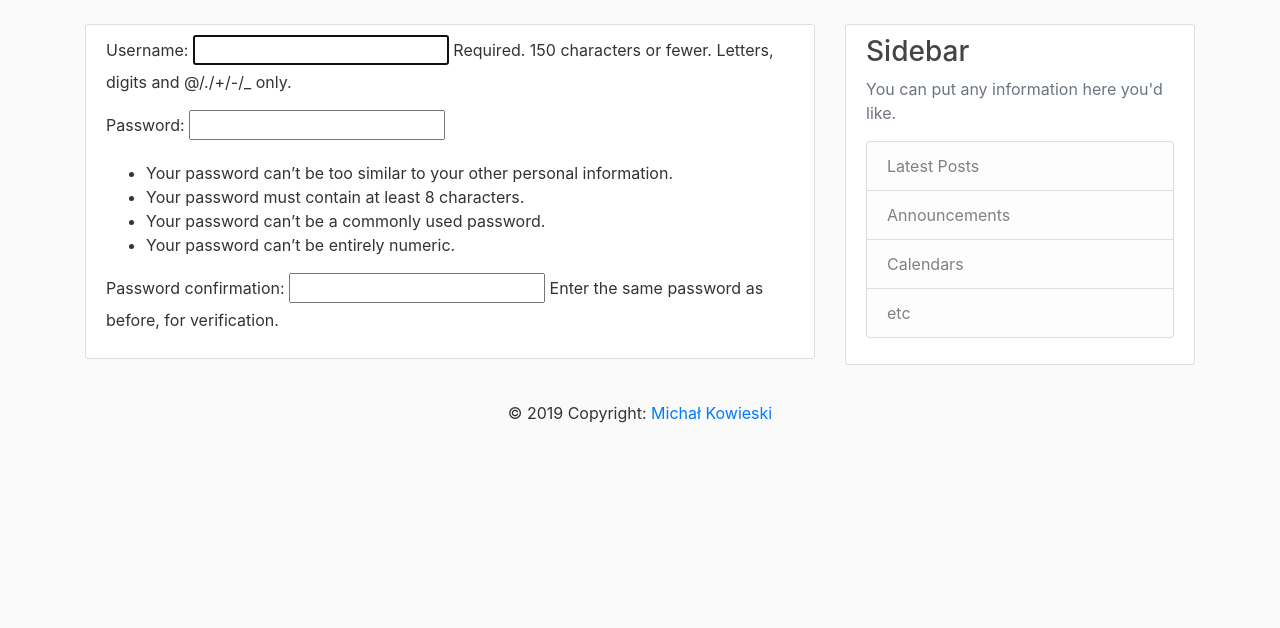
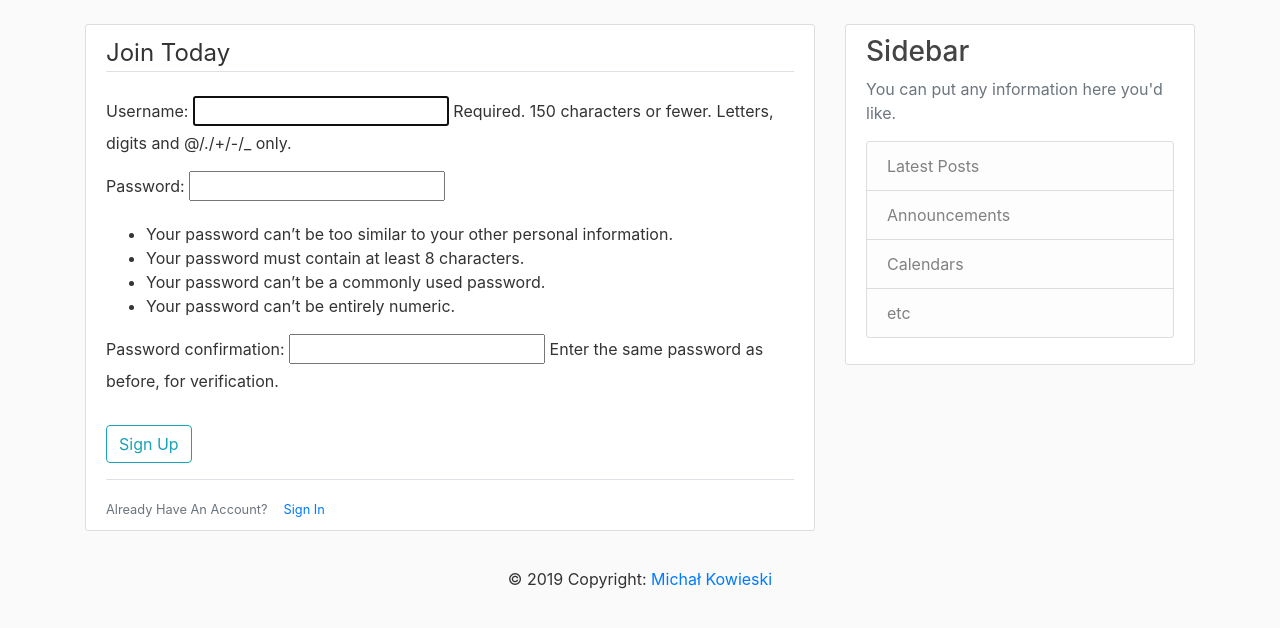
Before and after one commit to utevo/ChicBlog, a Django app: page /accounts/register/ in a window 1280 px wide. Shown: the part 56-684 px from the top of the page. Run offline with Django 3.2, Linux system fonts and the light colour scheme; some libraries are stand-ins or nearby versions.

Commit message:
Update chicblog:register view.

```diff
--- a/accounts/templates/accounts/register.html
+++ b/accounts/templates/accounts/register.html
@@ -3,7 +3,23 @@
 {% block content %}
 
     <div class="content-section">
-        {{ form.as_p }}
+        <form method="POST" action="{% url 'accounts:register' %}">
+            {% csrf_token %}
+            <fieldset class="form-group">
+                <legend class="border-bottom mb-4">Join Today</legend>
+                {{ form.as_p }}
+            </fieldset>
+
+            <div class="form-group">
+                <button class="btn btn-outline-info" type="submit">Sign Up</button>
+            </div>
+        </form>
+
+        <div class="border-top pt-3 ">
+            <small class="text-muted">
+                Already Have An Account?<a class="ml-3" href="#">Sign In</a>
+            </small>
+        </div>
     </div>
 
 {% endblock content %}
--- a/accounts/views.py
+++ b/accounts/views.py
@@ -1,9 +1,17 @@
-from django.shortcuts import render
+from django.shortcuts import render, redirect
+from django.contrib import messages
 from django.contrib.auth.forms import UserCreationForm
 
 def register(request):
-    form = UserCreationForm()
-    context = {
-        'form': form
-    }
+    if request.method == 'POST':
+        form = UserCreationForm(request.POST)
+        if form.is_valid():
+            form.save()
+            username = form.cleaned_data.get('username')
+            messages.success(request, f'Account created for {username}')
+            return redirect('chicblog:home')
+    else:
+        form = UserCreationForm()
+
+    context = {'form': form }
     return render(request, 'accounts/register.html', context)
```
